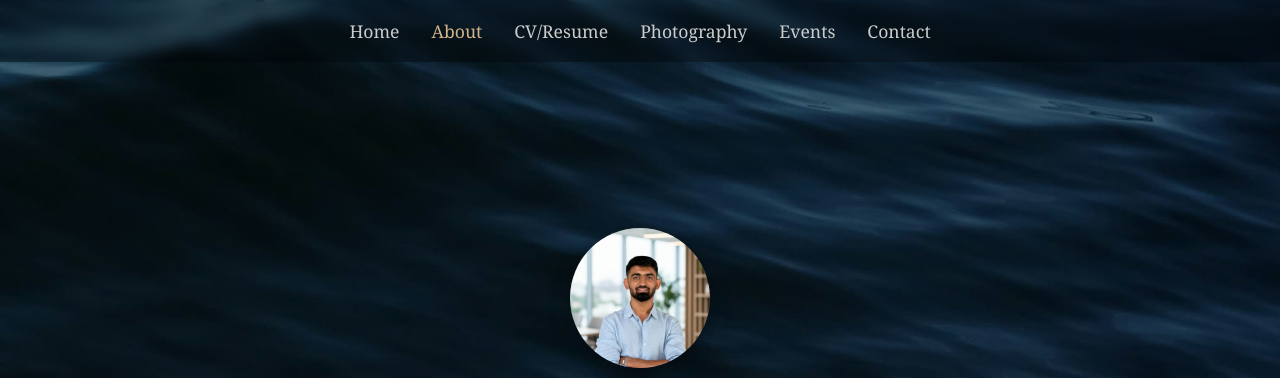
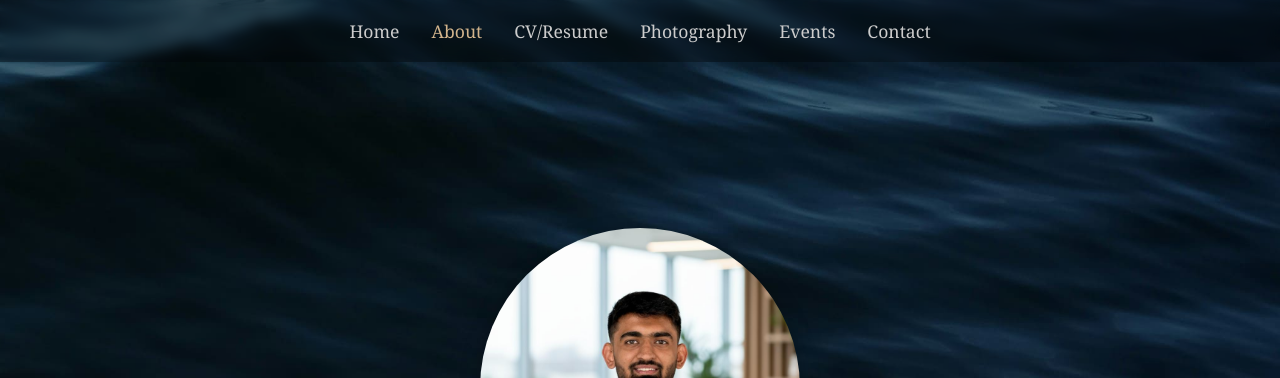
Before and after one commit to Morphius7/jubilant-rotary-phone, a plain HTML site: page about.html in a window 1280 px wide. Shown: the top 378 px of the page. Drawn offline with Linux system fonts and the light colour scheme.

Commit message:
Update styles.css

```diff
--- a/styles.css
+++ b/styles.css
@@ -429,8 +429,11 @@ body.home {
   gap:10px; margin-bottom: 18px;
 }
 .about-hero img{
-  width: 140px; height: 140px;
-  border-radius: 50%; object-fit: cover;
+  width: clamp(200px, 40vw, 320px);
+  height: clamp(200px, 40vw, 320px);
+  border-radius: 50%;
+  object-fit: cover;
+  display: block;
   box-shadow: 0 6px 20px rgba(0,0,0,.35);
 }
 .about-hero h1{
```
